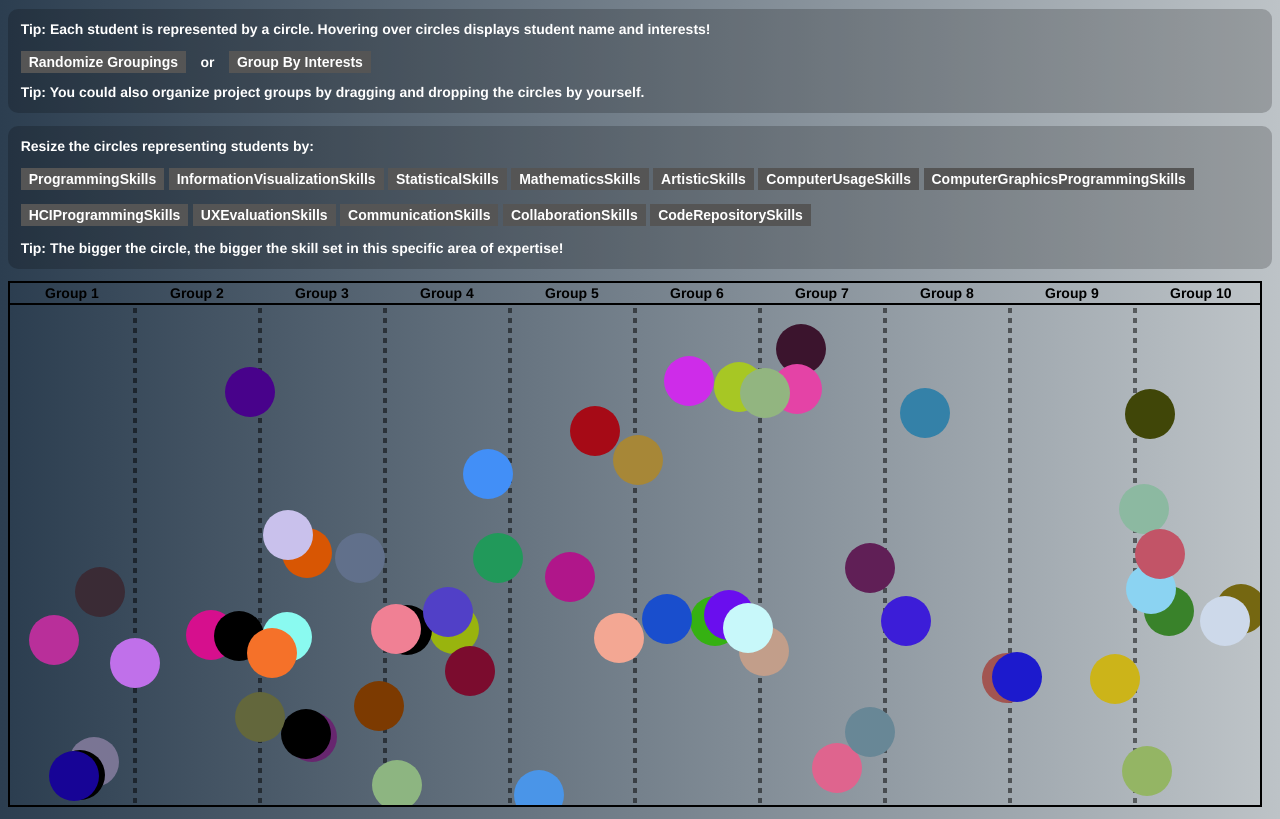
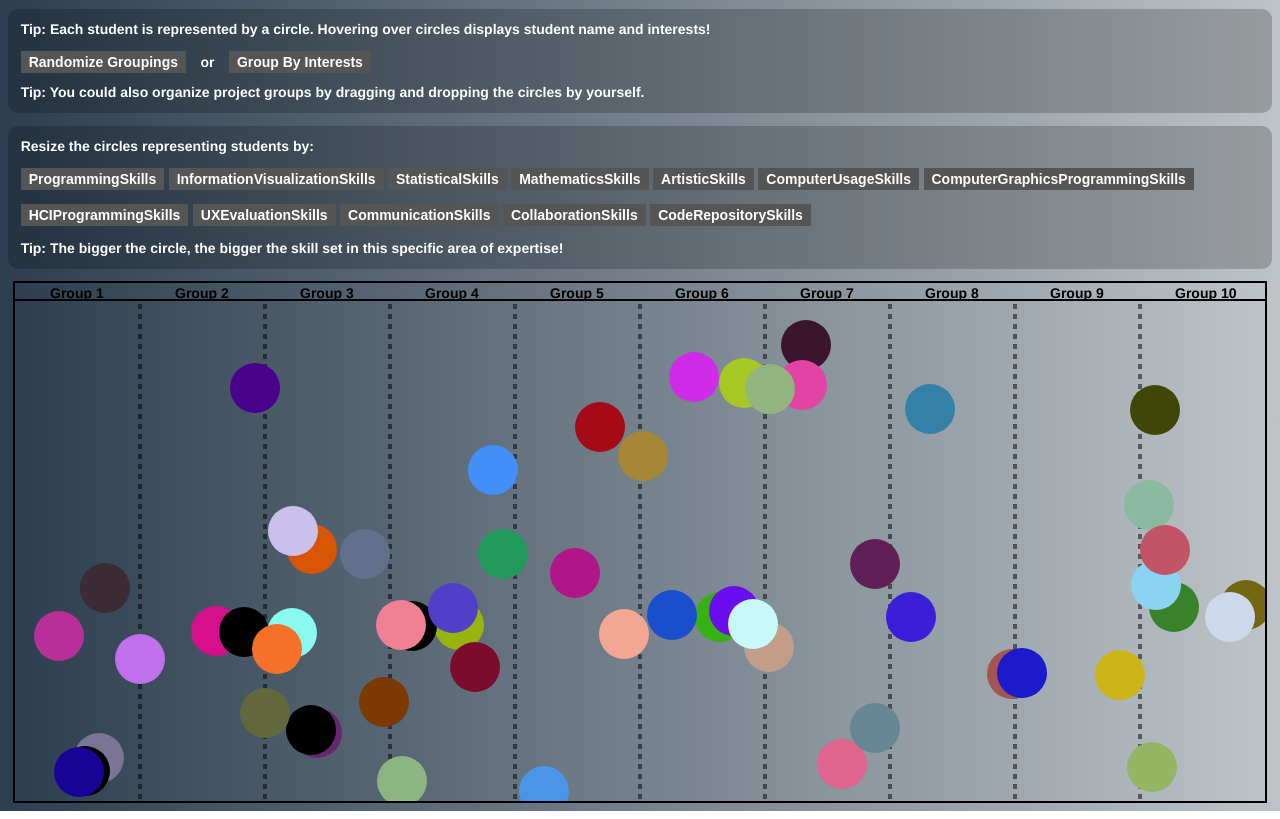
Before and after one commit to swedhag/dh2321-project1, a plain HTML site: page index.html in a window 1280 px wide. Shown: the part 87-906 px from the top of the page. Drawn offline with nearby package versions, Linux system fonts and the light colour scheme.

Commit message:
centered content

```diff
--- a/design.css
+++ b/design.css
@@ -21,11 +21,16 @@ input{
   margin-bottom: 14px;
 }
 
+#svgContainer {
+  width:100%;
+}
+
 svg  {
   background: #bdc3c7;  /* fallback for old browsers */
   background: -webkit-linear-gradient(to right, #2c3e50, #bdc3c7);  /* Chrome 10-25, Safari 5.1-6 */
   background: linear-gradient(to right, #2c3e50, #bdc3c7); /* W3C, IE 10+/ Edge, Firefox 16+, Chrome 26+, Opera 12+, Safari 7+ */
   border: solid black 2px;
+  display: block;
   margin:auto;
 }
 .active {
--- a/index.html
+++ b/index.html
@@ -37,6 +37,7 @@
         <p class="closing">Tip: The bigger the circle, the bigger the skill set in this specific area of expertise!</p>
       </div>
     </div>
+    <div id="svgContainer">
       <svg id="svgHeader" width="1250" height="20">
         <text x="35" y="15" font-family="Helvetica" font-size="14" fill="black">Group 1</text>
         <text x="160" y="15" font-family="Helvetica" font-size="14" fill="black">Group 2</text>
@@ -62,6 +63,7 @@
           <path stroke-dasharray="5,5" d="M1125 3 l0 500" />
         </g>
       </svg>
+    </div>
     <script src="app.js"></script>
   </body>
 </html>
```
Lines whose indentation alone changed are shown as unchanged.
